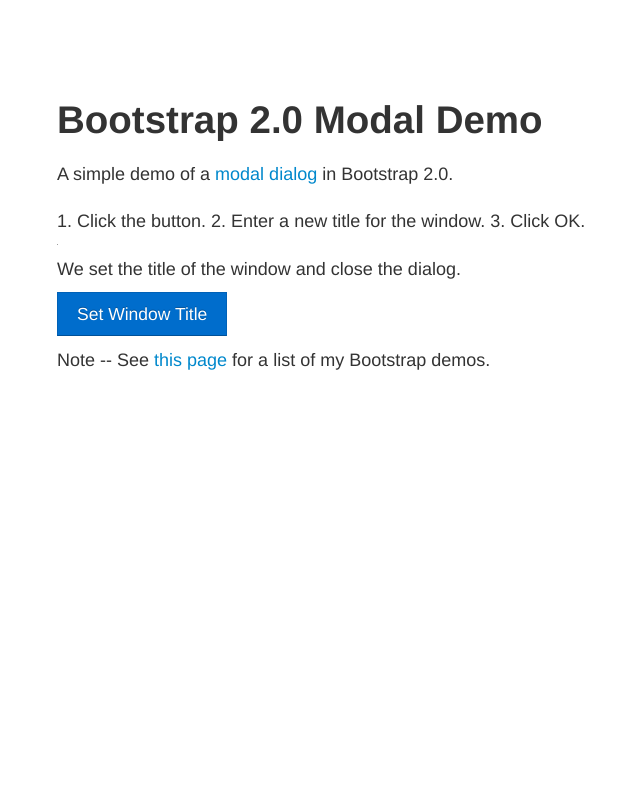
After one commit to namelessnerd/pccr, a Django app: template pc2django/pc2django/templates/pccrportal/foo.html in a window 1280 px wide. The commit adds this page. Shown: the whole page, without its empty margins (199-839 px from the left). Run offline with Django 3.2, Linux system fonts and the light colour scheme; the template is opened without the code that fills it, so the values that code supplies are empty; some libraries are stand-ins or nearby versions; grey boxes are pictures that could not be loaded.

Commit message:
Adding modal

```diff
--- a/pc2django/pc2django/pccrportal/views.py
+++ b/pc2django/pc2django/pccrportal/views.py
@@ -1,6 +1,9 @@
 # Create your views here.
 
 from django.shortcuts import render_to_response
+
+def foo(request):
+	return render_to_response('pccrportal/foo.html')
 
 def home(request):
 	return render_to_response('pccrportal/index.html',{'title':'Platform for Patient Centric Collaborative Care','link_class_home':'active',})
@@ -28,6 +31,7 @@
 	return render_to_response('pccrportal/user_modal.html',inputs,)
 
 
+
 #def register_participant(request):
 	#return render_to_response('pccrportal/register.html')
 	#return render_to_response('researcher/register.html')
--- a/pc2django/pc2django/templates/includes/user_modal.html
+++ b/pc2django/pc2django/templates/includes/user_modal.html
@@ -1,6 +1,6 @@
 <link rel="stylesheet" href="/static/css/bootstrap.css">
 <link rel="stylesheet" href="/static/css/study.css">
-<div class="modal hide fade" id="mymodal">
+<div class="modal hide fade" id="mymodal" tabindex="-1" role="dialog">
 	<div class="modal-header">
 		<button type="button" class="close" data-dismiss="modal" aria-hidden="true">&times;</button>
 		<h1>{{ patient_name }}</h1>
--- /dev/null
+++ b/pc2django/pc2django/templates/pccrportal/foo.html
@@ -0,0 +1,72 @@
+
+<html>
+<head>
+<title>Bootstrap 2.0 Modal Demo</title>
+<link href="http://static.scripting.com/github/bootstrap2/css/bootstrap.css" rel="stylesheet">
+<script src="http://static.scripting.com/github/bootstrap2/js/jquery.js"></script>
+<script src="http://static.scripting.com/github/bootstrap2/js/bootstrap-transition.js"></script>
+<script src="http://static.scripting.com/github/bootstrap2/js/bootstrap-modal.js"></script>
+<style>
+.divDemoBody {
+width: 60%;
+margin-left: auto;
+margin-right: auto;
+margin-top: 100px;
+}
+.divDemoBody p {
+font-size: 18px;
+line-height: 140%;
+padding-top: 12px;
+}
+.divDialogElements input {
+font-size: 18px;
+padding: 3px;
+height: 32px;
+width: 500px;
+}
+.divButton {
+padding-top: 12px;
+}
+</style>
+<script>
+$(document).ready(function() {
+$('#windowTitleDialog').bind('show', function () {
+document.getElementById ("xlInput").value = document.title;
+});
+});
+function closeDialog () {
+$('#windowTitleDialog').modal('hide');
+};
+function okClicked () {
+document.title = document.getElementById ("xlInput").value;
+closeDialog ();
+};
+</script>
+</head>
+<body>
+<div class="divDemoBody">
+<h1>Bootstrap 2.0 Modal Demo</h1>
+<p>A simple demo of a <a href="http://twitter.github.com/bootstrap/javascript.html#modals">modal dialog</a> in Bootstrap 2.0.</p>
+<p>1. Click the button. 2. Enter a new title for the window. 3. Click OK.</p><script language="JavaScript" type="text/javascript"> var imageUrl = "http://counters.scripting.com/counters/count.gif"; var imageTag = "<img src=\"" + imageUrl + "?group=bootstrap2ModalDemoStatic&referer=" + escape (document.referrer) + "\" height=\"1\" width=\"1\">"; document.write (imageTag); </script>
+<p>We set the title of the window and close the dialog.</p>
+<div id="windowTitleDialog" class="modal hide fade" tabindex="-1" role="dialog" aria-labelledby="windowTitleLabel" aria-hidden="true">
+<div class="modal-header">
+<a href="#" class="close" data-dismiss="modal">&times;</a>
+<h3>Please enter a new title for this window.</h3>
+</div>
+<div class="modal-body">
+<div class="divDialogElements">
+<input class="xlarge" id="xlInput" name="xlInput" type="text" />
+</div>
+</div>
+<div class="modal-footer">
+<a href="#" class="btn" onclick="closeDialog ();">Cancel</a>
+<a href="#" class="btn btn-primary" onclick="okClicked ();">OK</a>
+</div>
+</div>
+<div class="divButtons">
+<a data-toggle="modal" href="#windowTitleDialog" class="btn btn-primary btn-large">Set Window Title</a>
+</div>
+<p>Note -- See <a href="http://bootstrapdemos.scripting.com/">this page</a> for a list of my Bootstrap demos.</p>
+</div>
+</body>
--- a/pc2django/pc2django/urls.py
+++ b/pc2django/pc2django/urls.py
@@ -11,6 +11,8 @@
     url(r'^register/', 'pccrportal.views.register_researcher',name='register_researcher'),
     url(r'^study','pccrportal.views.study',name='pccr_study'),
     url(r'^user','pccrportal.views.user_modal',name='pccr_user_modal'),
+    url(r'^foo','pccrportal.views.foo',name='pccr_foo'),
+
     # Uncomment the admin/doc line below to enable admin documentation:
     # Uncomment the next line to enable the admin:
     # url(r'^admin/', include(admin.site.urls)),
```
Also changed, not shown: pc2django/pc2django/templates/pccrportal/study.html (+17 -4 lines).
